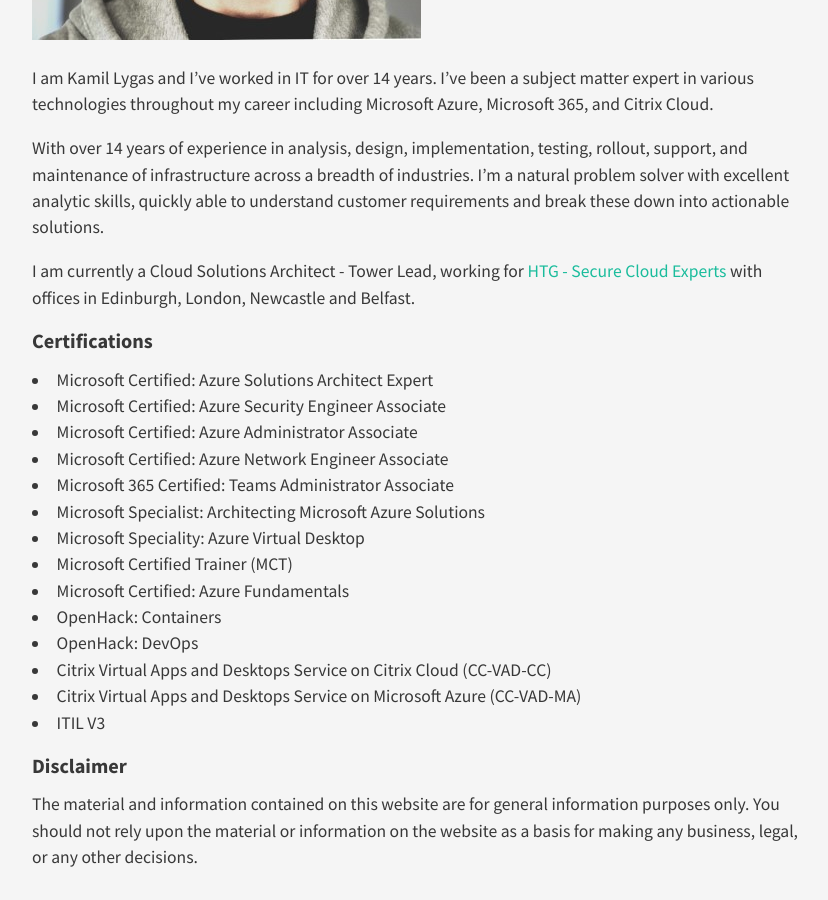
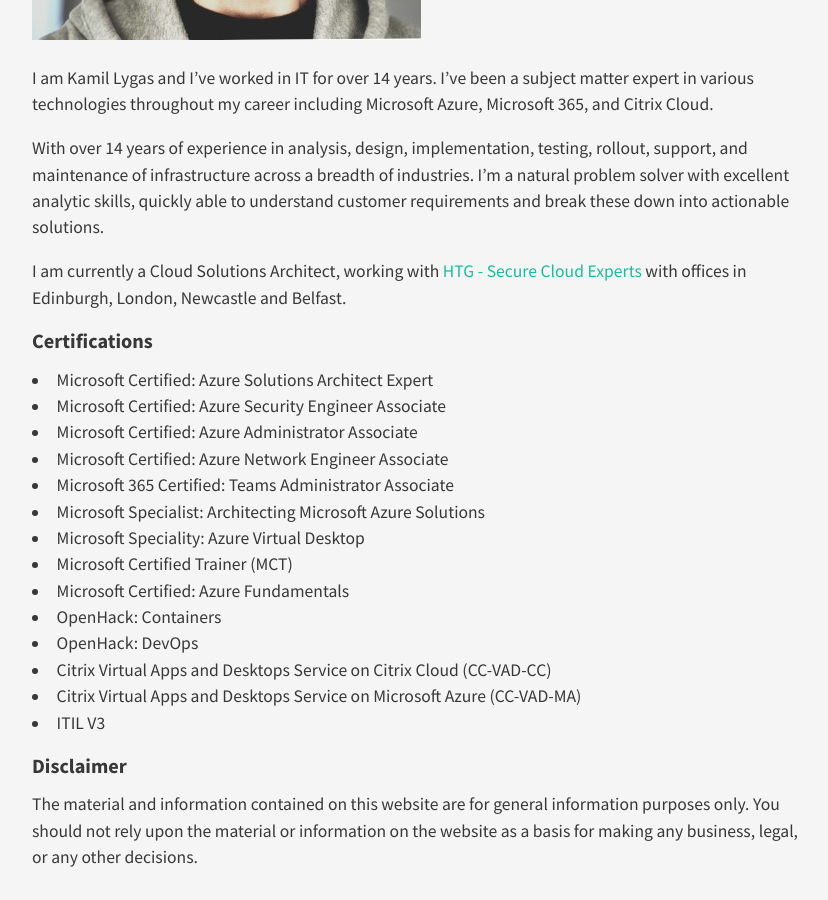
Before and after one commit to czujto/nowcloud, a Jekyll site: the page built from about.md, in a window 1280 px wide and 900 px high, scrolled down 623 px. Shown: the whole window, without its empty margins (224-1052 px from the left). Built offline with Jekyll 4.4.1, drawn with Linux system fonts in a browser that asks for light colours; nearby versions of some CDN libraries.

Commit message:
Update about.md

```diff
--- a/about.md
+++ b/about.md
@@ -11,7 +11,7 @@
 
 With over 14 years of experience in analysis, design, implementation, testing, rollout, support, and maintenance of infrastructure across a breadth of industries. I’m a natural problem solver with excellent analytic skills, quickly able to understand customer requirements and break these down into actionable solutions.
 
-I am currently a Cloud Solutions Architect - Tower Lead, working for [HTG - Secure Cloud Experts](https://htg.co.uk "HTG - Secure Cloud Experts") with offices in Edinburgh, London, Newcastle and Belfast.
+I am currently a Cloud Solutions Architect, working with [HTG - Secure Cloud Experts](https://htg.co.uk "HTG - Secure Cloud Experts") with offices in Edinburgh, London, Newcastle and Belfast.
 
 #### Certifications ####
 - Microsoft Certified: Azure Solutions Architect Expert
```
